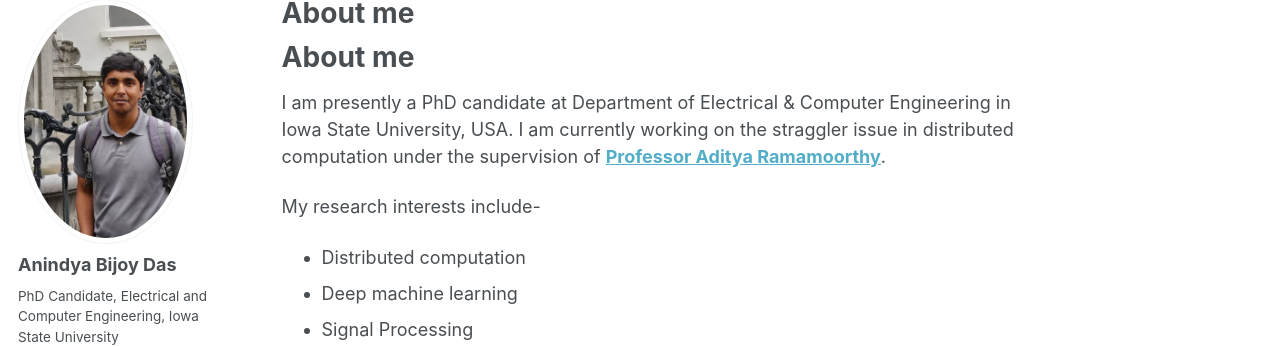
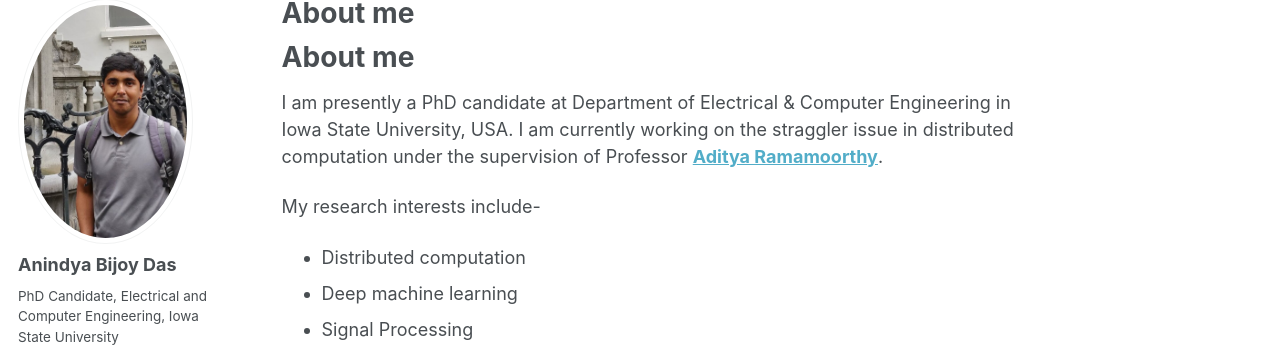
Before and after one commit to anindyabijoydas/portfolio, a Jekyll site: the page built from _pages/about.md, in a window 1280 px wide. Shown: the part 119-466 px from the top of the page. Built offline with Jekyll 4.4.1, drawn with Linux system fonts in a browser that asks for light colours; some web fonts are replaced; our own code applies the rules of GitHub Pages for plain Markdown files.

```diff
--- a/_pages/about.md
+++ b/_pages/about.md
@@ -7,7 +7,7 @@ redirect_from:
 ---
 About me
 ======
-I am presently a PhD candidate at Department of Electrical & Computer Engineering in Iowa State University, USA. I am currently working on the straggler issue in distributed computation under the supervision of [**Professor Aditya Ramamoorthy**](https://www.ece.iastate.edu/adityar/).
+I am presently a PhD candidate at Department of Electrical & Computer Engineering in Iowa State University, USA. I am currently working on the straggler issue in distributed computation under the supervision of Professor [**Aditya Ramamoorthy**](https://www.ece.iastate.edu/adityar/).
 
 My research interests include-
   * Distributed computation
```
